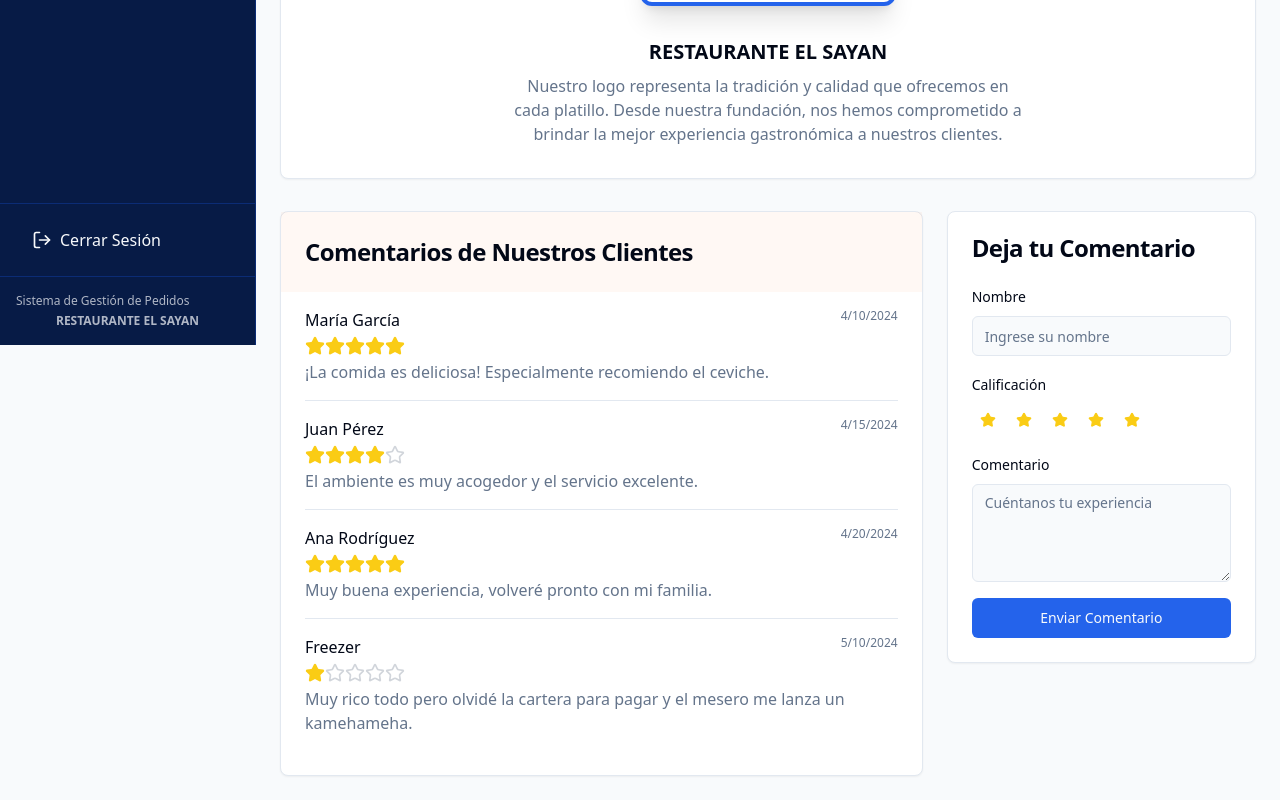
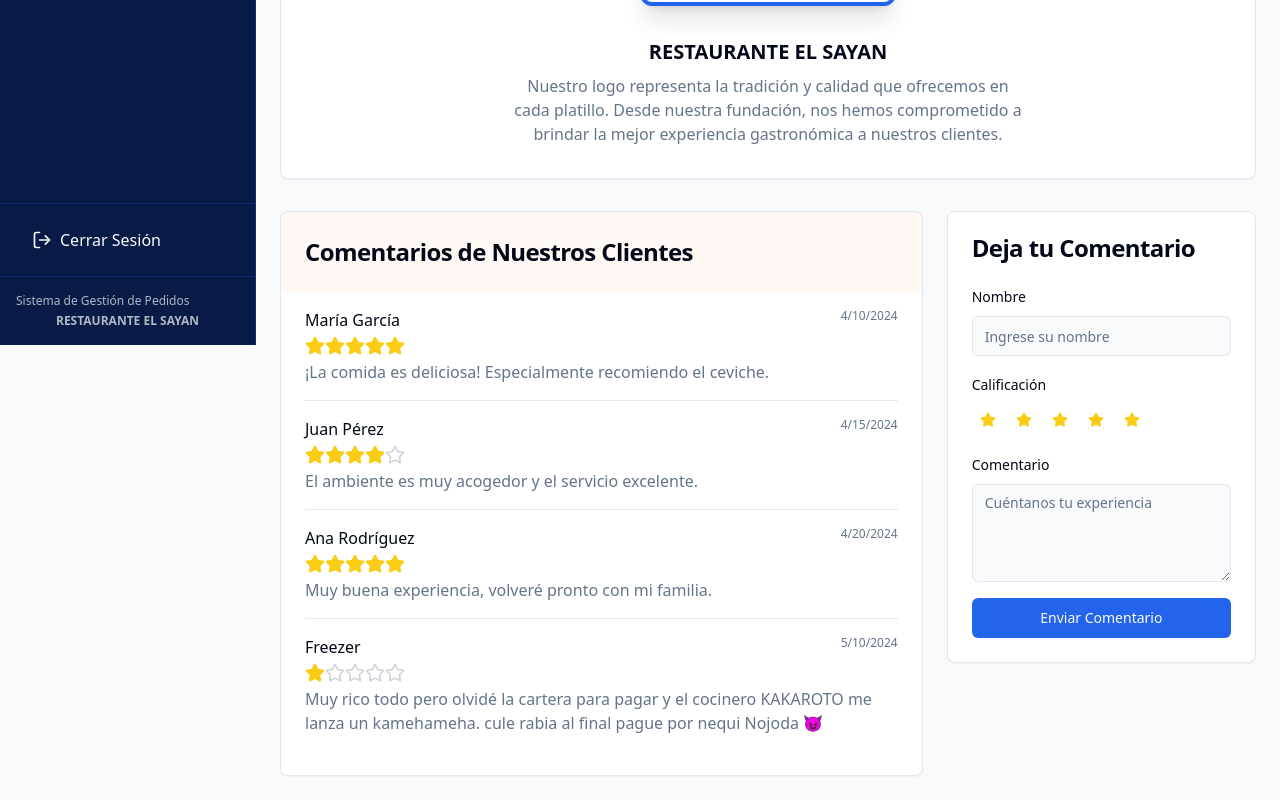
Before and after one commit to carlosgonzalezing/order-nest-flow-91, a React (Vite) app: page /logo-comentarios in a window 1280 px wide. Shown: the part 455-1255 px from the top of the page. Built offline with nearby package versions, Linux system fonts and the light colour scheme; sample sign-in values are in the browser's storage.

Commit message:
Fix: Update Freezer's comment
Modified Freezer's comment in the LogoYComentarios component to reflect the user's changes.

```diff
--- a/src/pages/LogoYComentarios.tsx
+++ b/src/pages/LogoYComentarios.tsx
@@ -42,7 +42,7 @@ const LogoYComentarios: React.FC = () => {
     {
       id: '4',
       nombre: 'Freezer',
-      texto: 'Muy rico todo pero olvidé la cartera para pagar y el mesero me lanza un kamehameha.',
+      texto: 'Muy rico todo pero olvidé la cartera para pagar y el cocinero KAKAROTO me lanza un kamehameha. cule rabia al final pague por nequi Nojoda 😈',
       calificacion: 1,
       fecha: new Date('2024-05-10')
     }
```
